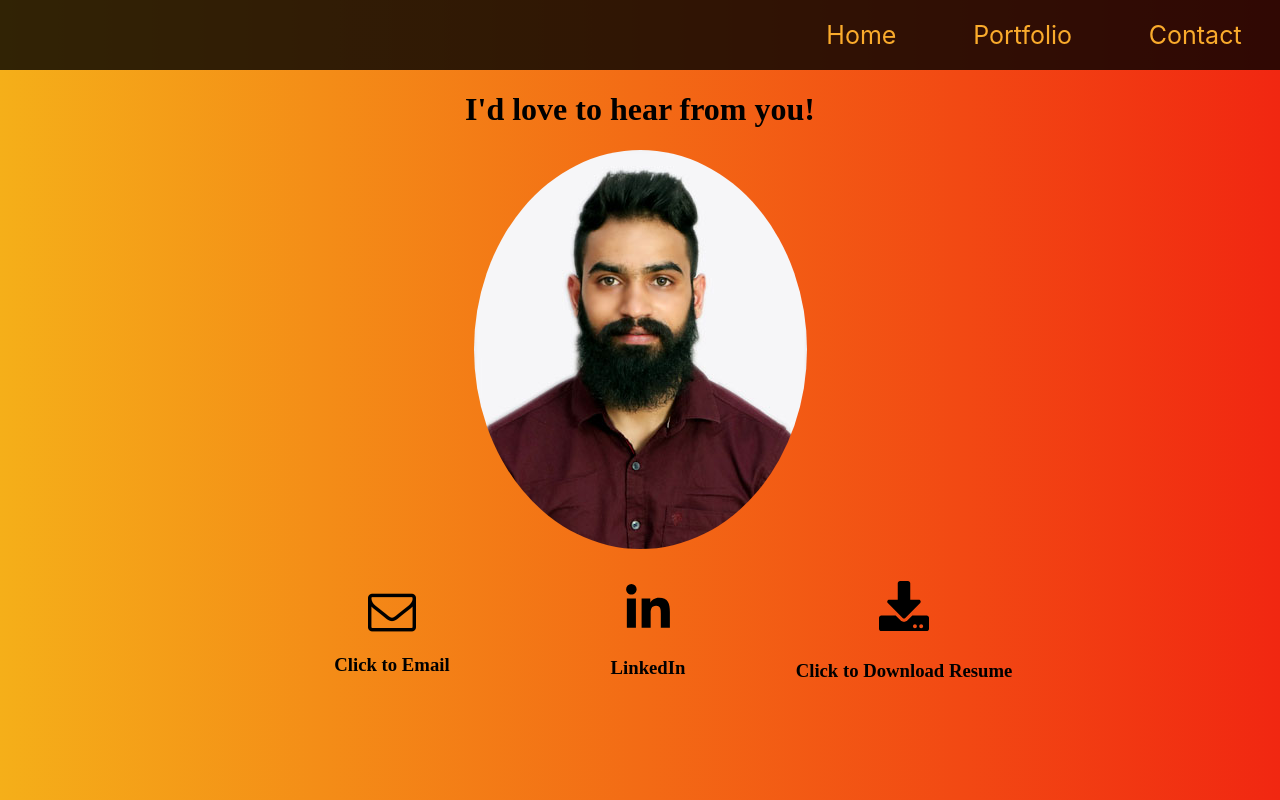
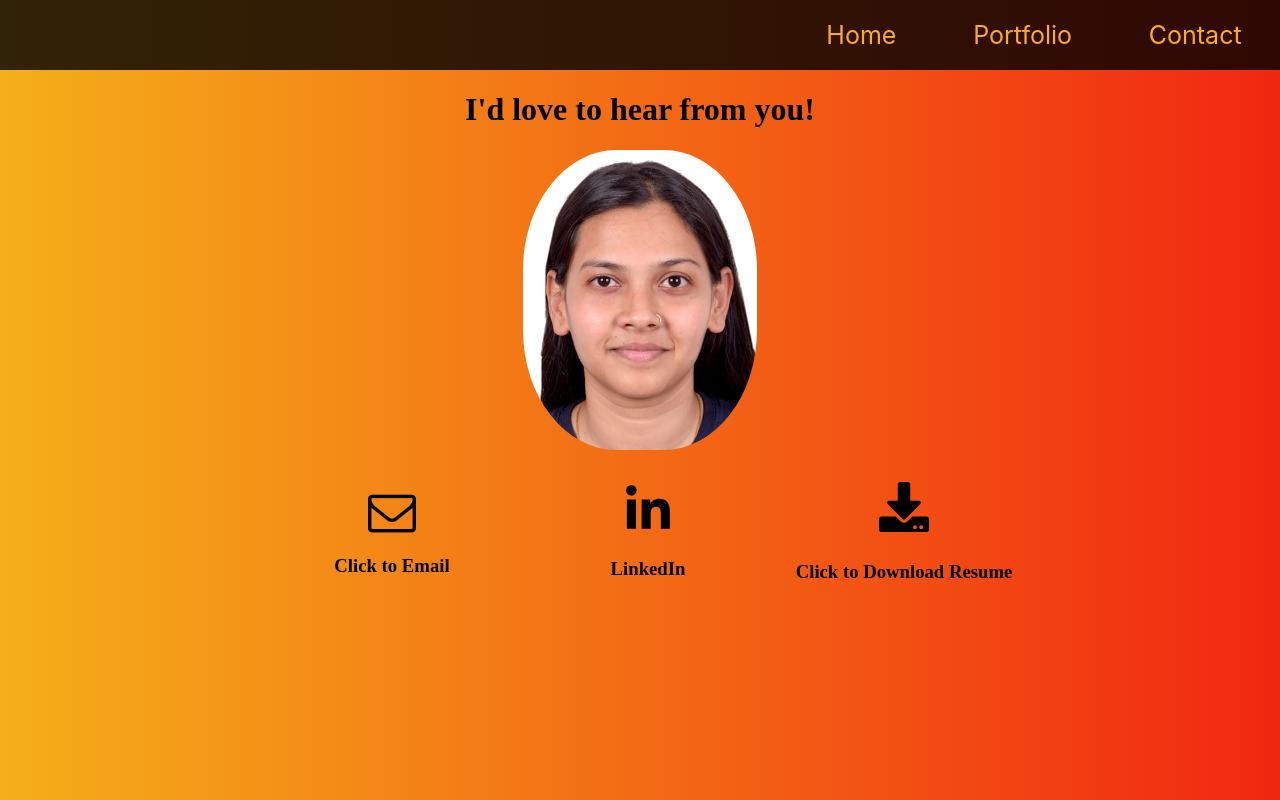
Before and after one commit to karanahir9/writing-portfolio, a React (Create React App) app: page /contact in a window 1280 px wide. Built offline with nearby package versions, Linux system fonts and the light colour scheme; a web font is replaced by a local one.

Commit message:
Changed the profile photo

```diff
--- a/src/components/contact/contact.component.jsx
+++ b/src/components/contact/contact.component.jsx
@@ -1,5 +1,5 @@
 import React from 'react';
-import profileImg from '../../assets/profile.JPG';
+import profileImg from '../../assets/profile.jpeg';
 import "./contact.styles.css";
 import Resume from '../../assets/Resume.pdf';
 import download from "../../assets/download-solid.svg";
@@ -11,7 +11,8 @@ const Contact = () => {
            <h1>I'd love to hear from you!</h1>
                 <img src={profileImg}
                     alt="profile"
-                    style={{borderRadius:"50%"}}
+                    height = "300"
+                    style={{borderRadius:"40%"}}
                 />
             <div className= "contact-icons">
                 <div>
```
Also changed, not shown: src/assets/profile.JPG (deleted), src/assets/profile.jpeg (added).
